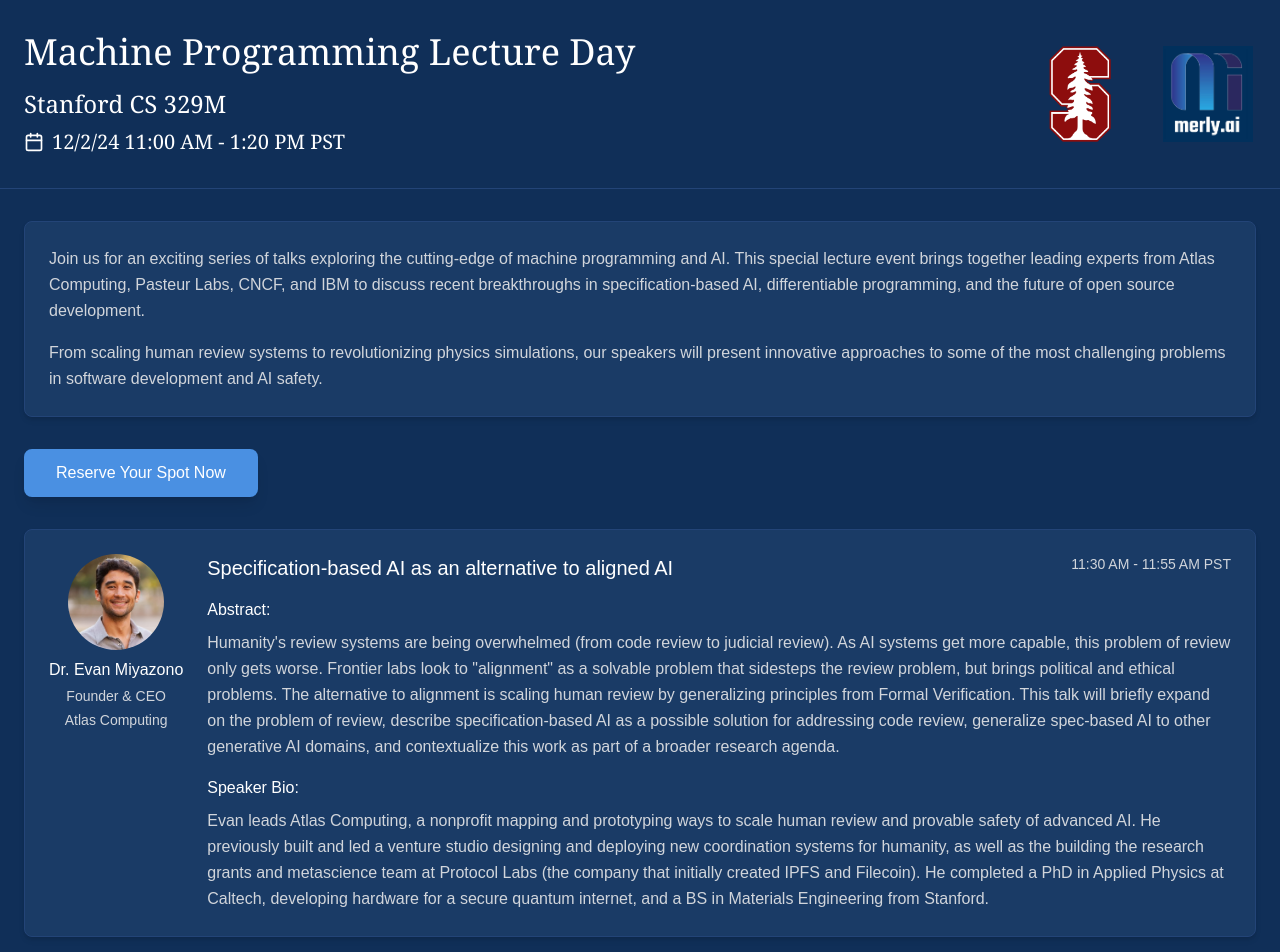
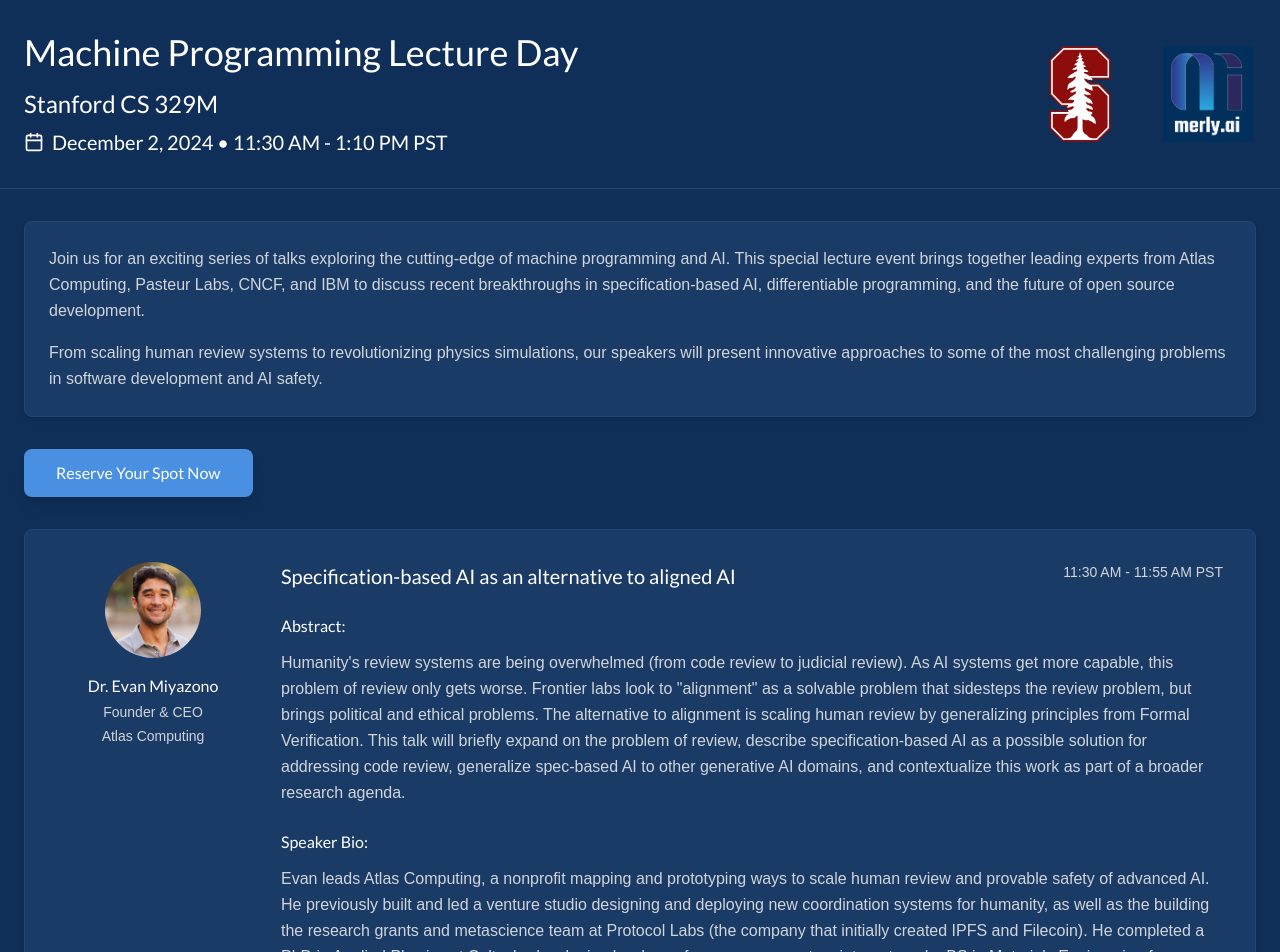
Before and after one commit to EthanHellman/machineprogrammingwebsite, a Next.js app: page / in a window 1280 px wide. Shown: the top 952 px of the page. Built offline with nearby package versions, Linux system fonts and the light colour scheme.

Commit message:
some minor changes to v2

```diff
--- a/app/layout.tsx
+++ b/app/layout.tsx
@@ -1,23 +1,26 @@
 import type { Metadata } from "next";
-import localFont from "next/font/local";
+import { Lato } from 'next/font/google';
 import "./globals.css";
 
-const geistSans = localFont({
-  src: "./fonts/GeistVF.woff",
-  variable: "--font-geist-sans",
-  weight: "100 900",
-});
-const geistMono = localFont({
-  src: "./fonts/GeistMonoVF.woff",
-  variable: "--font-geist-mono",
-  weight: "100 900",
+const lato = Lato({
+  subsets: ['latin'],
+  weight: ['300', '400', '700'],
+  variable: '--font-lato',
+  display: 'swap',
 });
 
 export const metadata: Metadata = {
-  title: "MP Lecture Day",
-  description: "Generated by create next app",
+  title: "Machine Programming Lecture Day",
+  description: "Join us for an extraordinary afternoon featuring distinguished leaders at the intersection of AI, software development, and computing systems. Stanford CS 329M presents a special lecture series featuring innovators from Atlas Computing, Pasteur Labs, CNCF, and IBM.",
   icons: {
-    icon: '/images/m_logo.jpeg',
+    icon: [
+      { url: '/images/m_logo.jpeg', sizes: 'any' },
+    ],
+  },
+  openGraph: {
+    title: 'Machine Programming Lecture Day - Stanford CS 329M',
+    description: 'Join us for an extraordinary afternoon featuring distinguished leaders at the intersection of AI, software development, and computing systems.',
+    type: 'website',
   },
 };
 
@@ -27,10 +30,8 @@ export default function RootLayout({
   children: React.ReactNode;
 }>) {
   return (
-    <html lang="en">
-      <body
-        className={`${geistSans.variable} ${geistMono.variable} antialiased`}
-      >
+    <html lang="en" className={lato.variable}>
+      <body className="antialiased">
         {children}
       </body>
     </html>
--- a/app/page.tsx
+++ b/app/page.tsx
@@ -1,10 +1,10 @@
+// app/page.tsx
 'use client';
 
 import React from 'react';
 import { Calendar } from 'lucide-react';
 
 const Page = () => {
-  // Merly color scheme
   const colors = {
     background: 'bg-[#102F58]',
     text: 'text-white',
@@ -78,14 +78,15 @@ Join me for an honest exploration of how ML/AI serves the open source ecosystem
 
   return (
     <div className={`min-h-screen ${colors.background} ${colors.text}`}>
-      <header className={`py-8 px-6 relative border-b ${colors.border}`}>
-        <div className="max-w-7xl mx-auto flex justify-between items-center">
+      <header className={`py-8 relative border-b ${colors.border}`}>
+        <div className="max-w-7xl mx-auto">
+          <div className="px-6 flex justify-between items-center">
             <div>
-            <h1 className="text-4xl font-serif mb-4">Machine Programming Lecture Day</h1>
-            <h2 className="text-2xl font-serif mb-2">Stanford CS 329M</h2>
+              <h1 className="text-4xl font-lato mb-4">Machine Programming Lecture Day</h1>
+              <h2 className="text-2xl font-lato mb-2">Stanford CS 329M</h2>
               <div className="flex items-center gap-2">
                 <Calendar className="w-5 h-5" />
-              <p className="text-xl font-serif">12/2/24 11:00 AM - 1:20 PM PST</p>
+                <p className="text-xl font-lato">December 2, 2024 • 11:30 AM - 1:10 PM PST</p>
               </div>
             </div>
             <div className="flex items-center gap-8">
@@ -105,14 +106,15 @@ Join me for an honest exploration of how ML/AI serves the open source ecosystem
               </div>
             </div>
           </div>
+        </div>
       </header>
 
       <main className="max-w-7xl mx-auto px-6 py-8">
         <section className={`${colors.card} rounded-lg p-6 shadow-md mb-8 border ${colors.border}`}>
-          <p className={`${colors.muted} leading-relaxed`}>
+          <p className={`${colors.muted} leading-relaxed font-light`}>
             Join us for an exciting series of talks exploring the cutting-edge of machine programming and AI. This special lecture event brings together leading experts from Atlas Computing, Pasteur Labs, CNCF, and IBM to discuss recent breakthroughs in specification-based AI, differentiable programming, and the future of open source development.
           </p>
-          <p className={`${colors.muted} leading-relaxed mt-4`}>
+          <p className={`${colors.muted} leading-relaxed mt-4 font-light`}>
             From scaling human review systems to revolutionizing physics simulations, our speakers will present innovative approaches to some of the most challenging problems in software development and AI safety.
           </p>
         </section>
@@ -121,44 +123,48 @@ Join me for an honest exploration of how ML/AI serves the open source ecosystem
           href="https://www.eventbrite.com/e/cs-329m-speaker-series-mock-event-tickets-1063243753689"
           target="_blank"
           rel="noopener noreferrer"
-          className={`inline-block ${colors.accent} ${colors.accentHover} text-white px-8 py-3 rounded-lg transition-colors duration-200 mb-8 shadow-lg`}
+          className={`inline-block ${colors.accent} ${colors.accentHover} text-white px-8 py-3 rounded-lg transition-colors duration-200 mb-8 shadow-lg font-lato`}
         >
           Reserve Your Spot Now
         </a>
 
         <section className="space-y-8">
           {speakers.map((speaker, index) => (
-            <div key={index} className={`${colors.card} rounded-lg p-6 shadow-md border ${colors.border} ${colors.cardHover} transition-all duration-200`}>
-              <div className="flex flex-col md:flex-row gap-6">
-                <div className="flex-shrink-0 w-full md:w-auto flex flex-col items-center">
-                  <div className="w-24 h-24 rounded-full overflow-hidden bg-gray-200">
+            <div key={index} className={`${colors.card} rounded-lg p-8 shadow-md border ${colors.border} ${colors.cardHover} transition-all duration-200`}>
+              <div className="flex flex-col md:flex-row gap-8">
+                <div className="flex-shrink-0 w-full md:w-48 flex flex-col items-center">
+                  <div className="w-24 h-24 rounded-full overflow-hidden bg-gray-200 mb-4">
                     <img
                       src={speaker.image}
                       alt={speaker.name}
                       className="w-full h-full object-cover"
                     />
                   </div>
-                  <div className="text-center mt-2 space-y-1">
-                    <p className="font-medium">{speaker.name}</p>
-                    <p className={`${colors.muted} text-sm`}>{speaker.title}</p>
-                    <p className={`${colors.muted} text-sm`}>{speaker.organization}</p>
+                  <div className="text-center space-y-1 w-full">
+                    <p className="font-lato font-medium">{speaker.name}</p>
+                    <p className={`${colors.muted} text-sm font-light`}>{speaker.title}</p>
+                    <p className={`${colors.muted} text-sm font-light`}>{speaker.organization}</p>
                   </div>
                 </div>
-                <div className="flex-grow">
-                  <div className="flex justify-between items-start mb-4">
-                    <h3 className="text-xl font-medium">{speaker.talkTitle}</h3>
-                    <span className={`${colors.muted} text-sm`}>{speaker.time}</span>
+                <div className="flex-1 min-w-0">
+                  <div className="flex justify-between items-start mb-6">
+                    <h3 className="text-xl font-lato pr-4">{speaker.talkTitle}</h3>
+                    <span className={`${colors.muted} text-sm font-light flex-shrink-0`}>{speaker.time}</span>
                   </div>
-                  <div className="space-y-4">
+                  <div className="space-y-6">
                     {speaker.abstract && (
                       <div>
-                        <h4 className="font-medium mb-2">Abstract:</h4>
-                        <p className={`${colors.muted} leading-relaxed whitespace-pre-line`}>{speaker.abstract}</p>
+                        <h4 className="font-lato font-medium mb-3">Abstract:</h4>
+                        <p className={`${colors.muted} leading-relaxed whitespace-pre-line font-light max-w-full`}>
+                          {speaker.abstract}
+                        </p>
                       </div>
                     )}
                     <div>
-                      <h4 className="font-medium mb-2">Speaker Bio:</h4>
-                      <p className={`${colors.muted} leading-relaxed`}>{speaker.bio}</p>
+                      <h4 className="font-lato font-medium mb-3">Speaker Bio:</h4>
+                      <p className={`${colors.muted} leading-relaxed font-light max-w-full`}>
+                        {speaker.bio}
+                      </p>
                     </div>
                   </div>
                 </div>
--- a/tailwind.config.ts
+++ b/tailwind.config.ts
@@ -7,8 +7,8 @@ module.exports = {
   ],
   theme: {
     extend: {
-      colors: {
-        'stanford-red': '#B51017',
+      fontFamily: {
+        lato: ['var(--font-lato)', 'sans-serif'],
       },
     },
   },
```
Lines whose indentation alone changed are shown as unchanged.
